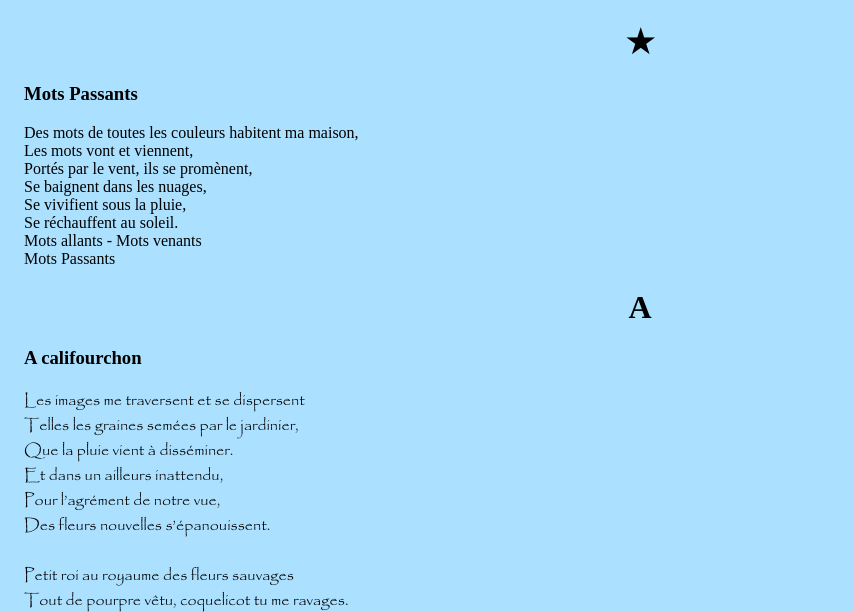
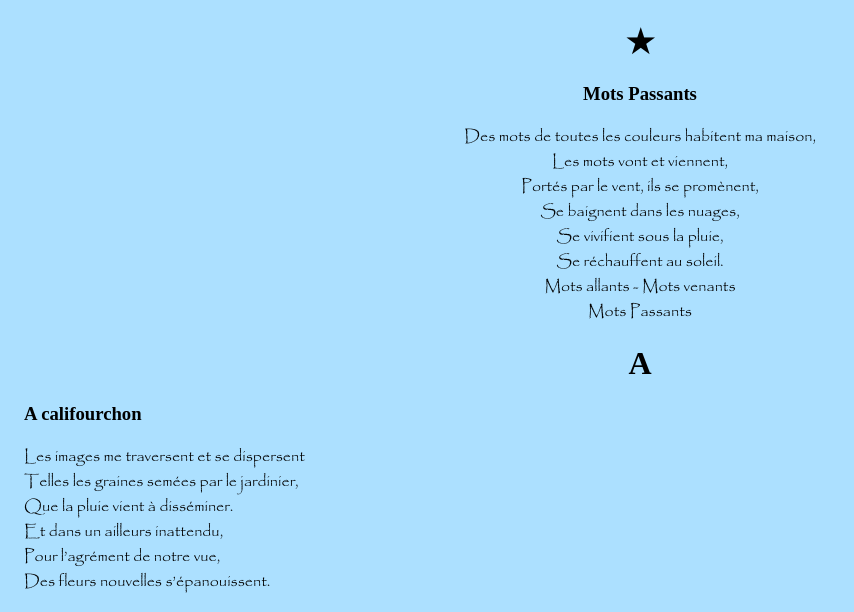
Before and after one commit to LouisOnraed/chemindesnuages.com-site, a PHP site: page /Mots-passants/index.html in a window 1280 px wide. Shown: the part 70-682 px from the top of the page, without its empty margins (0-854 px from the left). Run offline with PHP 8.4, Linux system fonts and the light colour scheme.

Commit message:
Ajout de style pour poème attribuer

```diff
--- a/Mots-passants/index.css
+++ b/Mots-passants/index.css
@@ -82,3 +82,12 @@ a.alphabet{
     color: black;
     display: inline;
 }
+
+.etoile{
+    font-family: 'Papyrus', cursive;
+    text-align: center;
+}
+
+.titre_etoile{
+    text-align: center;
+}
```
